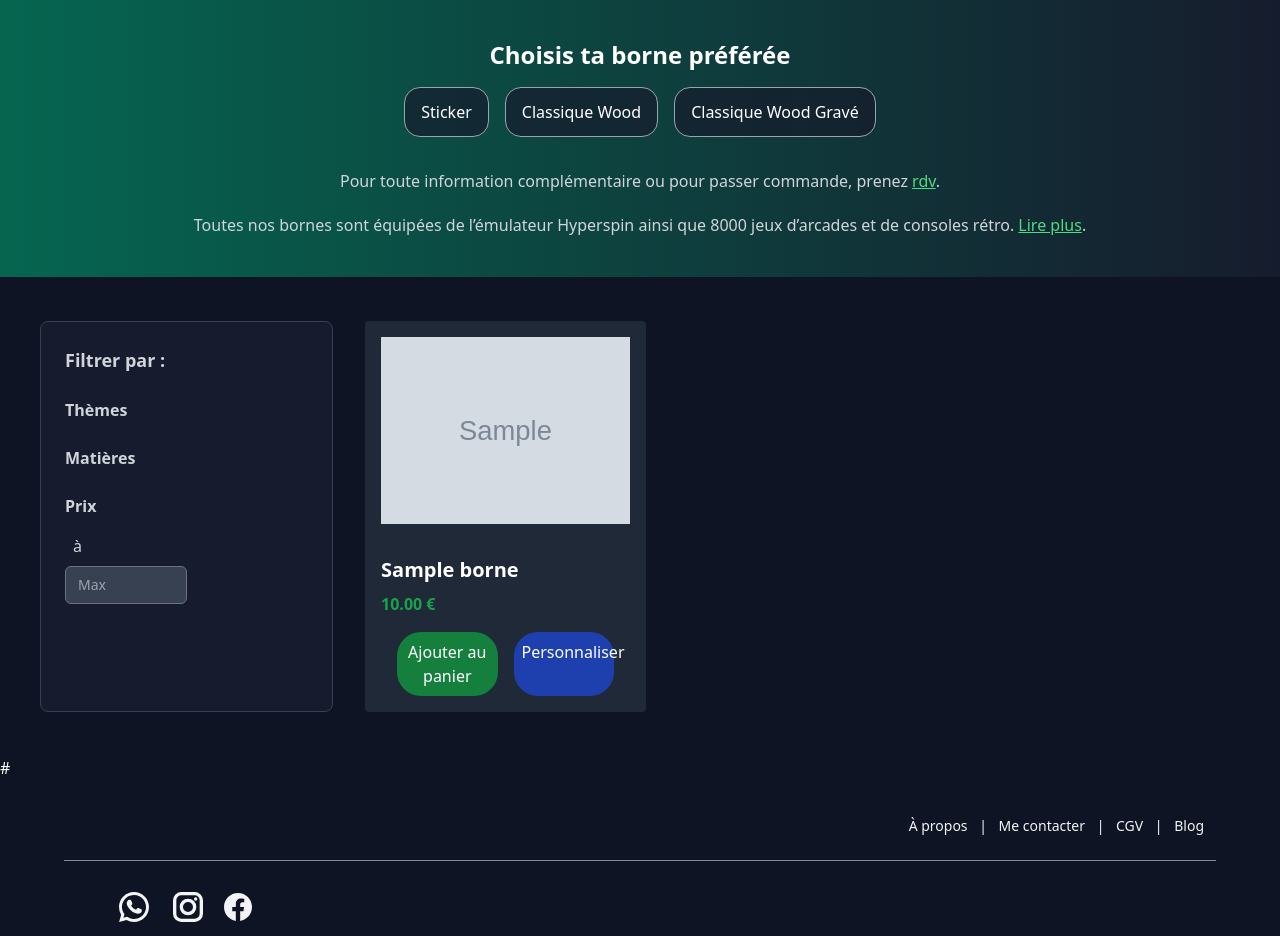
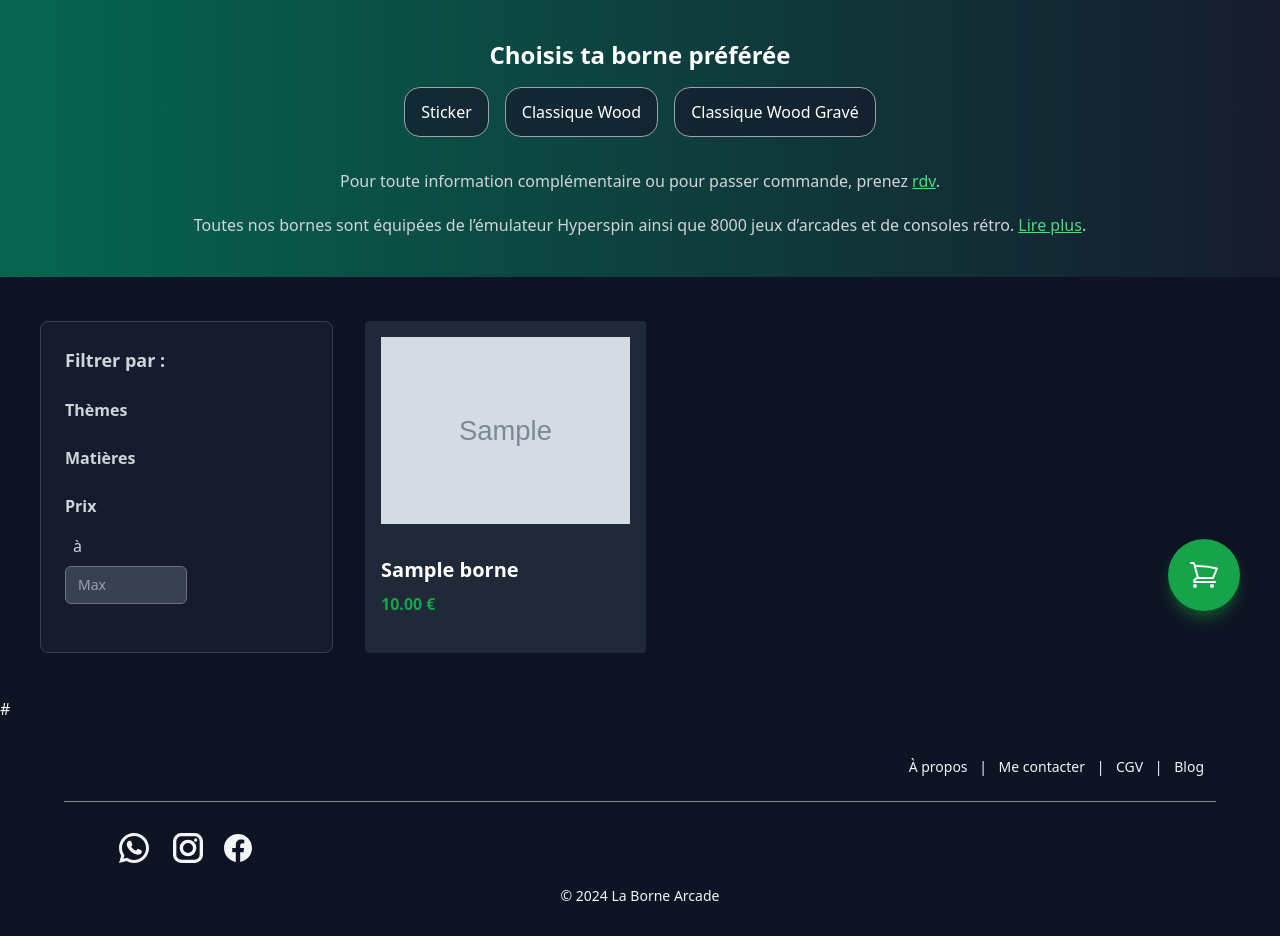
Before and after one commit to ShantiLKael/LaBorneArcade, a CodeIgniter 4 app: the page made by app/Views/borne/index_borne.php in a window 1280 px wide. Shown: the part 149-1085 px from the top of the page. After the commit the page ends 1050 px from the top, so only its background shows below. Run offline with PHP 8.4 and a stand-in for CodeIgniter, Linux system fonts and the light colour scheme; the template is opened without the code that fills it: most values are stand-ins (such as "Sample title", 1, 10 or a date in 2020); grey boxes marked "Sample" are stand-in pictures; data that the repository does not hold is empty; some libraries are stand-ins or nearby versions.

Commit message:
correction vue

```diff
--- a/app/Views/borne/index_borne.php
+++ b/app/Views/borne/index_borne.php
@@ -113,14 +113,6 @@ view('commun/header', ['titre' => $titre]) ?>
 							<h3 class="text-xl font-bold mb-2"><?= $borne->nom ?></h3>
 							<p class="text-green-600 font-bold mb-4"><?= sprintf("%.02F €", $borne->prix) ?></p>
 						</a>
-						<div class="grid grid-cols-1 md:grid-cols-2 mx-4">
-							<a href="#" class="md:mr-2 bg-green-700 hover:bg-green-600 p-2 text-white text-center rounded-3xl">
-								Ajouter au panier
-							</a>
-							<a href="/borne-perso/1" class="md:ml-2 bg-blue-800 hover:bg-blue-700 p-2 text-white text-center rounded-3xl">
-								Personnaliser
-							</a>
-						</div>
 					</div>
 				<?php endforeach; ?>
 			<?php else: ?>
--- a/app/Views/commun/footer.php
+++ b/app/Views/commun/footer.php
@@ -1,4 +1,3 @@
-<?php if (isset($adminMode) && !$adminMode) : ?>
 <a href="/panier" class="fixed bottom-3 right-3 md:bottom-10 md:right-10">
 <?php if (!session()->has('user') && session()->has('panier')): ?>
 	<p class="flex h-2 w-2 font-bold items-center justify-center mt-4 rounded-full bg-red-500 p-3 text-xs text-white">
@@ -14,7 +13,6 @@
 	</svg>
 </div>
 </a>
-<?php endif;?>
 
 <?php if (isset($confiance) && $confiance) : ?>
 <!-- Ils nous font confiance. -->
```
Also changed, not shown: app/Views/borne/voir_borne.php (+4 -15 lines). Lines whose indentation alone changed are shown as unchanged.
